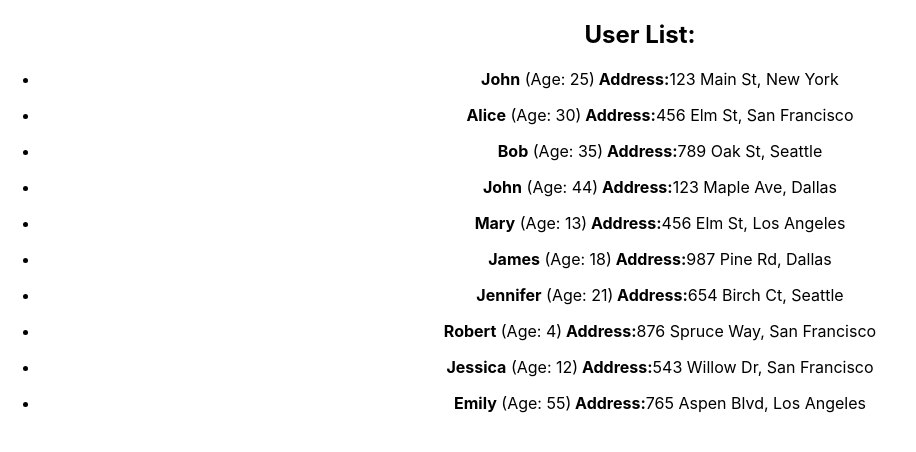
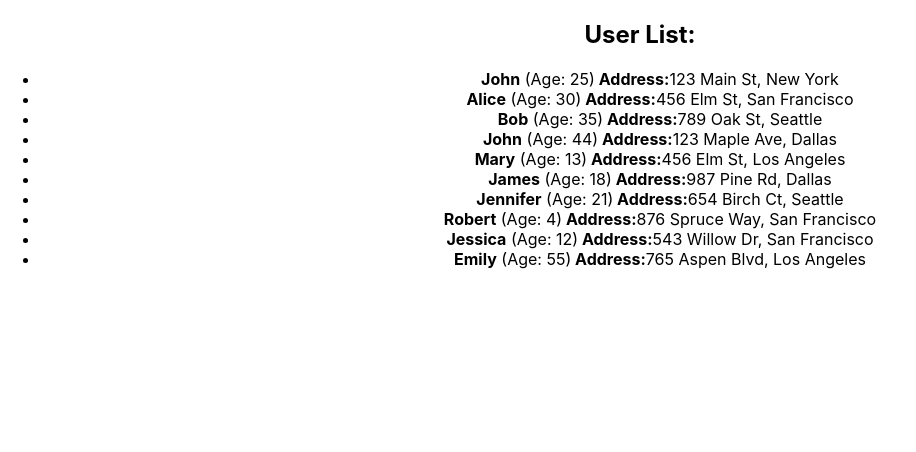
Before and after one commit to zhirkovpetr/homework-front, a React (Create React App) app: page / in a window 1280 px wide. Shown: the top 452 px of the page, without its empty margins (0-916 px from the left). Built offline with nearby package versions, Linux system fonts and the light colour scheme.

Commit message:
refactor: refactor users map in UserList

```diff
--- a/src/HW/1/UserList.tsx
+++ b/src/HW/1/UserList.tsx
@@ -18,17 +18,16 @@ export const UserList = (props: UserListPropsType) => {
   return (
     <div id={'hw01-users'}>
       <h2>User List:</h2>
-      {props.users.map((user) => {
-        return (
-          <ul>
+      <ul>
+        {props.users.map((user) => {
+          return (
             <li key={user.id} id={`hw01-user-${user.id}`}>
               <strong>{user.name}</strong> (Age: {user.age})<strong> Address:</strong>
               {user.address.street}, {user.address.city}
             </li>
-          </ul>
-        )
-      })}
-
+          )
+        })}
+      </ul>
     </div>
   );
 };
```
